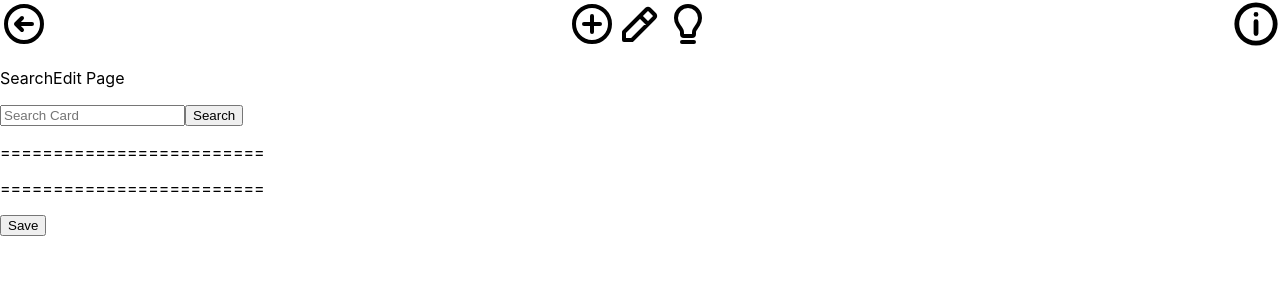
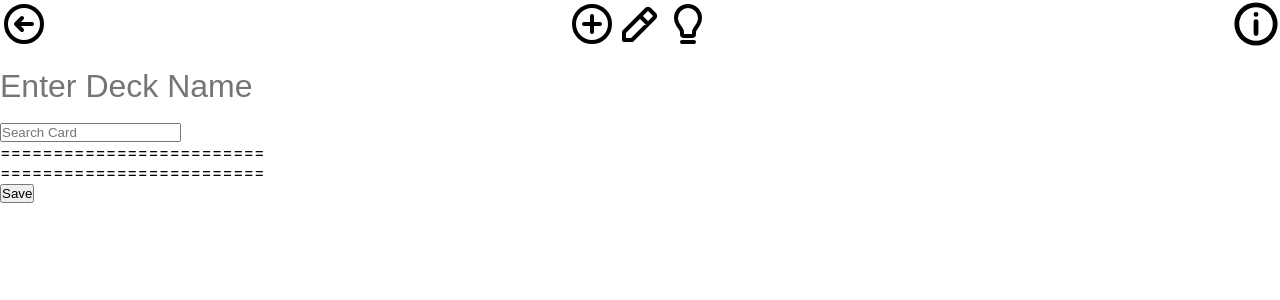
Before and after one commit to koionaroll/captsone-front, a React (Create React App) app: page /edit in a window 1280 px wide. Shown: the top 300 px of the page. Built offline with nearby package versions, Linux system fonts and the light colour scheme.

Commit message:
can upload decks

```diff
--- a/src/App.scss
+++ b/src/App.scss
@@ -0,0 +1,6 @@
+*{
+    box-sizing: border-box;
+    text-decoration: none;
+    padding: 0;
+    margin: 0;
+}
--- a/src/components/Card/Card.jsx
+++ b/src/components/Card/Card.jsx
@@ -1,16 +1,18 @@
 import { React, useState } from "react";
+import "./Card.scss";
 
 function Card({ element, handleDel, handleAddCard, handleSubCard }) {
   const [quant, setQuant] = useState(1);
+  const [isClicked, setIsClicked] = useState(false);
+  const [isHover, setIsHover] = useState(false);
 
   const handleAdd = (e) => {
-    handleAddCard(quant + 1, element.id)
+    handleAddCard(element.id);
     setQuant(quant + 1);
-
   };
 
   const handleSub = (e) => {
-    handleSubCard(quant - 1, element.id)
+    handleSubCard(element.id);
     setQuant(quant - 1);
 
     if (quant === 1) {
@@ -20,20 +22,35 @@ function Card({ element, handleDel, handleAddCard, handleSubCard }) {
 
   return (
     <>
-      <p>----------------------</p>
-      <p>{element.id}</p>
-      <div>
-      <p>{element.name}</p>
-      <p>{quant}x</p>
+      <div className="card">
+        <div className="card__quantity">
+          <p onClick={() => {
+              setIsClicked(!isClicked);
+            }}>{quant}x</p>
+          <p
+            onMouseEnter={() => setIsHover(true)}
+            onMouseLeave={() => setIsHover(false)}
+          >
+            {element.name}
+          </p>
         </div>
-      <p>{element.img}</p>
-      <button onClick={handleAdd} type="submit">
+        <img className= {isHover? "card__img" : "card__img--hide" }  src={element.img} />
+        <div
+          className={
+            isClicked ? "card__btn__container" : "card__btn__container--hide"
+          }
+        >
+          <button className="card__btn" onClick={handleAdd} type="submit">
             +
           </button>
-      <button onClick={handleSub} type="submit">
+          <button className="card__btn" onClick={handleSub} type="submit">
             -
           </button>
-      <button onClick={() => handleDel(element.id)}>Delete</button>
+          <button className="card__btn" onClick={() => handleDel(element.id)}>
+            Delete
+          </button>
+        </div>
+      </div>
     </>
   );
 }
--- a/src/components/Card/Card.scss
+++ b/src/components/Card/Card.scss
@@ -0,0 +1,29 @@
+.card {
+    display: flex;
+    flex-direction: column;
+
+    &__quantity {
+        display: flex;
+        gap: 0.5rem
+    }
+
+    &__img {
+        margin: 1rem 0;
+        width: 11rem;
+        &--hide {
+            display: none;
+        }
+    }
+
+    &__btn {
+        padding: 0.25rem;
+        width: 3.75rem;
+
+        &__container {
+            display: unset;
+            &--hide {
+                display: none;
+            }
+        }
+    }
+}
--- a/src/pages/CreateEditPage/CreateEditPage.jsx
+++ b/src/pages/CreateEditPage/CreateEditPage.jsx
@@ -1,85 +1,123 @@
-import { React, useEffect, useState } from "react";
-import Card from "../../components/Card/Card"
+import { React, useState, useRef } from "react";
+import { useNavigate } from "react-router-dom";
+import Card from "../../components/Card/Card";
+import "./CreateEditPage.scss";
 import axios from "axios";
 
 function CreateEditPage() {
   const [list, setList] = useState([]);
   const [value, setValue] = useState("");
+  const [name, setName] = useState("");
+
+  const navigate = useNavigate();
+  const searchInput = useRef(null);
 
   const handleChange = (e) => {
     setValue(e.target.value);
   };
 
-  // useEffect(()=>{
-  //   setNum(num)
-  // }, [num])
+  const handleChangeName = (e) => {
+    setName(e.target.value);
+  };
 
   const handleSubmit = (e) => {
     e.preventDefault();
+
     axios.get(`http://localhost:8080/singles/${value}`).then((res) => {
-      setList((previous) => [
+      setList((previous) => {
+        previous.filter((element) => element.id !== res.data.id);
+        return [
           ...previous,
           {
             id: res.data.id,
             name: res.data.name,
             img: res.data.img,
-          quantity: 1
+            quantity: 1,
           },
-      ]);
+        ];
+      });
     });
     setValue("");
   };
-  const handleAddCard = (quant, cardId) => {
-    // find the card id
-    let card = list.find(x => x.id === cardId)
-    // update the quant of card object to be quant
-    card.quantity = quant
-  }
 
-  const handleSubCard = (quant, cardId) => {
-    let card = list.find(x => x.id === cardId)
-    card.quantity = quant
-  }
-
-  const handleKeypress = (e) => {
-    // 13 keycode is enter key
-    if (e.keyCode === 13) {
-      handleSubmit();
-    }
+  const handleSubmitName = (e) => {
+    e.preventDefault();
+    searchInput.current.blur();
   };
 
-  const handleDel = id => {
-    setList(currentList => {
-      return currentList.filter(list => list.id !== id)
+  const handleAddCard = (cardId) => {
+    setList(
+      list.map((mapCard) => {
+        if (mapCard.id === cardId) {
+          mapCard.quantity += 1;
+        }
+        return mapCard;
+      })
+    );
+  };
+
+  const handleSubCard = (cardId) => {
+    setList(
+      list.map((mapCard) => {
+        if (mapCard.id === cardId) {
+          mapCard.quantity -= 1;
+        }
+        return mapCard;
+      })
+    );
+  };
+
+  const handleDel = (id) => {
+    setList((currentList) => {
+      return currentList.filter((list) => list.id !== id);
     });
   };
+
   const handleSave = (e) => {
     e.preventDefault();
-    axios.post(`http://localhost:8080/decks/}`).then((req) => {
-    }
+    console.log(list)
+    axios
+      .post(`http://localhost:8080/decks/decklist`, {
+        deckname: name,
+        cardlist: list,
+      })
+      .then(() => {
+        alert("DeckList Uploaded");
+        navigate("/");
+      })
+      .catch((err) => {
+        console.log(err);
+      });
+  };
 
-
-  )};
   return (
     <>
-
-      <p>SearchEdit Page</p>
-      <form>
+      <form onSubmit={handleSubmitName}>
+        <input
+          className="input__name"
+          ref={searchInput}
+          name={name}
+          onChange={handleChangeName}
+          placeholder="Enter Deck Name"
+        />
+      </form>
+      <form onSubmit={handleSubmit}>
         <input
           value={value}
           onChange={handleChange}
-          onKeyPress={handleKeypress}
           placeholder="Search Card"
         />
-        <button onClick={handleSubmit} type="submit">
-          Search
-        </button>
       </form>
       <p>=========================</p>
       {list.map((element) => {
         return (
           <div key={element.id}>
-            <Card element = {element} handleDel = {handleDel} handleAddCard = {handleAddCard} handleSubCard={handleSubCard}/>
+            <Card
+              element={element}
+              handleDel={handleDel}
+              handleAddCard={handleAddCard}
+              handleSubCard={handleSubCard}
+            />
           </div>
         );
       })}
--- a/src/pages/CreateEditPage/CreateEditPage.scss
+++ b/src/pages/CreateEditPage/CreateEditPage.scss
@@ -0,0 +1,6 @@
+.input__name{
+    border: none;
+    font-size: 2rem;
+    outline: none;
+    padding: 1rem 0;
+}
```
Lines whose indentation alone changed are shown as unchanged.
